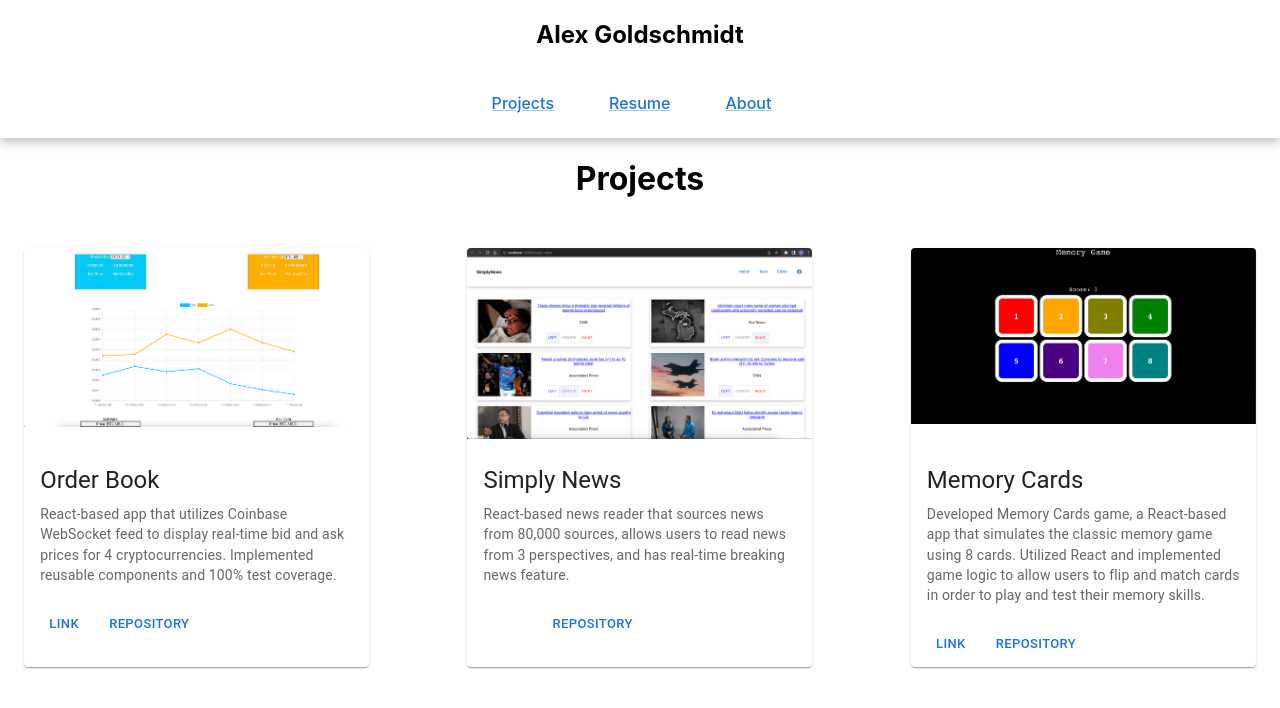
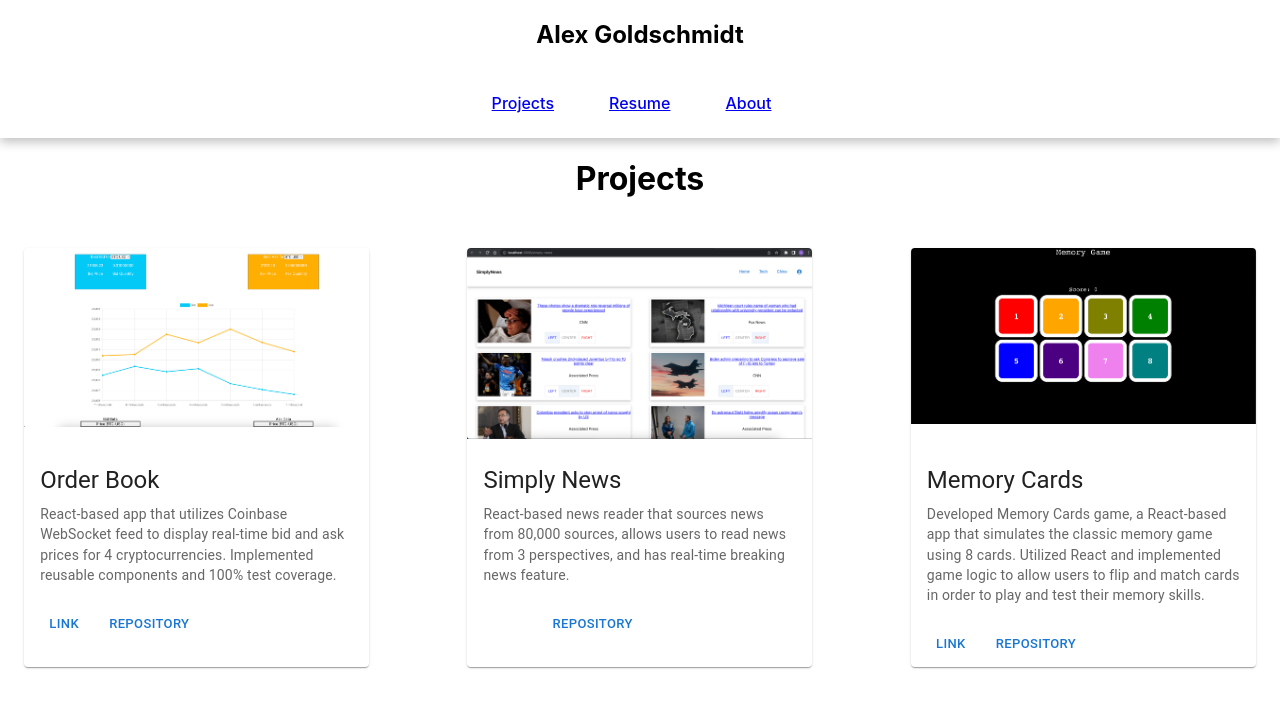
Before and after one commit to alex-goldschmidt/portfolio-site, a React (Create React App) app: page / in a window 1280 px wide. Shown: the top 708 px of the page. Built offline with nearby package versions, Linux system fonts and the light colour scheme.

Commit message:
Change MUI Link component to router Link component

```diff
--- a/src/components/Navbar/index.js
+++ b/src/components/Navbar/index.js
@@ -1,4 +1,4 @@
-import { Link } from "@mui/material";
+import { Link } from "react-router-dom";
 import styles from "./navbar.module.css";
 import Resume from "./Alex Goldschmidt Resume.pdf";
 
@@ -11,9 +11,14 @@ const Navbar = () => {
           <Link className={styles.link} to="/">
             Projects
           </Link>
-          <Link className={styles.link} target="_blank" href={Resume}>
+          <a
+            className={styles.link}
+            target="_blank"
+            href={Resume}
+            rel="noreferrer"
+          >
             Resume
-          </Link>
+          </a>
           <Link className={styles.link} to="/About">
             About
           </Link>
```
